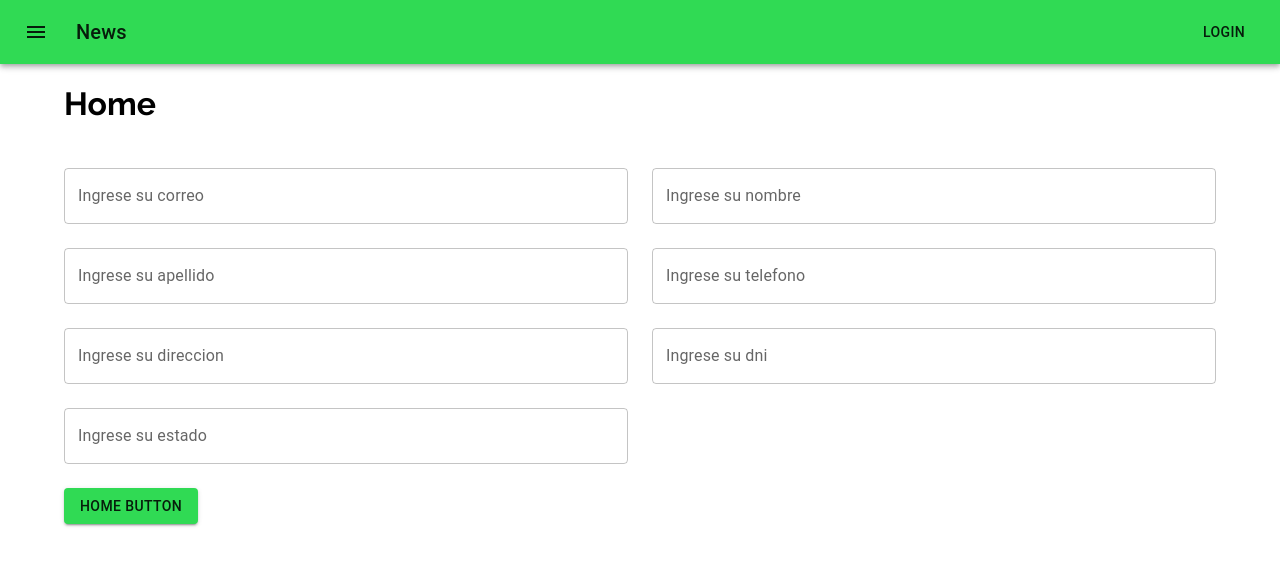
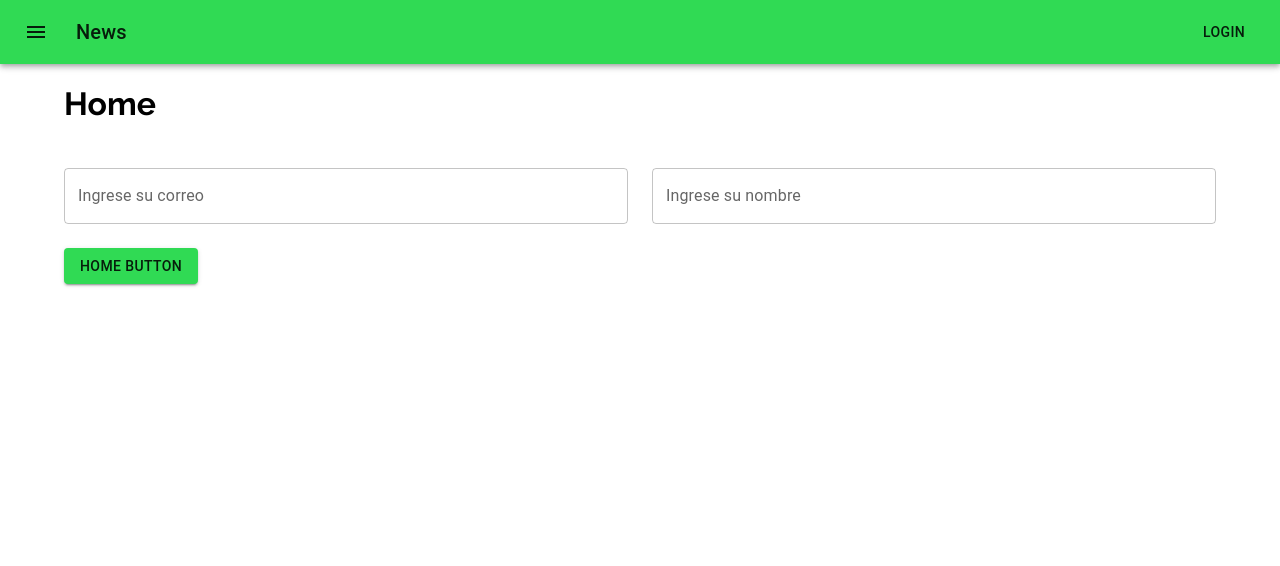
Before and after one commit to LuchoMar123/Laboratorio11_DWA, a React (Vite) app: page / in a window 1280 px wide. Shown: the top 566 px of the page. Built offline with nearby package versions, Linux system fonts and the light colour scheme.

Commit message:
segundo commit

```diff
--- a/src/pages/About/index.jsx
+++ b/src/pages/About/index.jsx
@@ -4,7 +4,7 @@ const About = () => {
   const { slug } = useParams();
   return (
     <div>
-      <h1>About</h1>
+      <h1>About Luis Marina</h1>
       <p>This is the about page {slug}</p>
     </div>
   );
--- a/src/pages/Home/index.jsx
+++ b/src/pages/Home/index.jsx
@@ -5,11 +5,6 @@ const Home = () => {
   const [values, setValues] = useState({
     name: "",
     email: "",
-    lastname: "",
-    phone: "",
-    address: "",
-    dni: "",
-    status: "",
   });
 
   const handleInputChange = (event) => {
@@ -51,51 +46,6 @@ const Home = () => {
               onChange={handleInputChange}
             />
           </Grid>
-          <Grid item xs={12} md={6}>
-            <TextField
-              label="Ingrese su apellido"
-              name="lastname"
-              fullWidth
-              value={values.lastname}
-              onChange={handleInputChange}
-            />
-          </Grid>
-          <Grid item xs={12} md={6}>
-            <TextField
-              label="Ingrese su telefono"
-              name="phone"
-              fullWidth
-              value={values.phone}
-              onChange={handleInputChange}
-            />
-          </Grid>
-          <Grid item xs={12} md={6}>
-            <TextField
-              label="Ingrese su direccion"
-              name="address"
-              fullWidth
-              value={values.address}
-              onChange={handleInputChange}
-            />
-          </Grid>
-          <Grid item xs={12} md={6}>
-            <TextField
-              label="Ingrese su dni"
-              name="dni"
-              fullWidth
-              value={values.dni}
-              onChange={handleInputChange}
-            />
-          </Grid>
-          <Grid item xs={12} md={6}>
-            <TextField
-              label="Ingrese su estado"
-              name="status"
-              fullWidth
-              value={values.status}
-              onChange={handleInputChange}
-            />
-          </Grid>
           <Grid item xs={12}>
             <Button type="submit" color="primary" variant="contained">
               Home button
--- a/src/router/routes.jsx
+++ b/src/router/routes.jsx
@@ -1,8 +1,8 @@
-// Rutas de mi aplicacion
+//Rutas de mi aplicacion
 
 export const HOME = "/";
 
-// ! Recurden que el nombre debe estar acompañado de :
+//el nombre debe estar acompañado de :
 export const ABOUT = "/about/:slug";
 
 export const ADMIN = "/admin";
```
